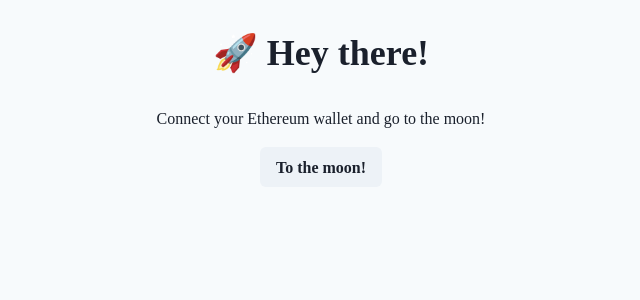
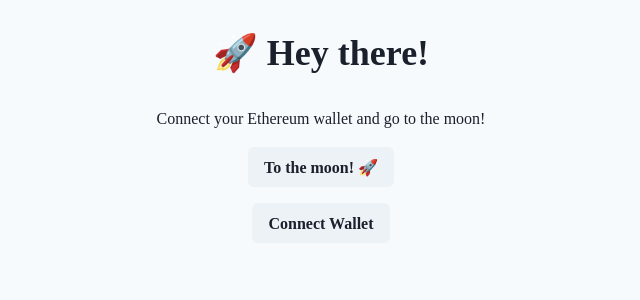
Before and after one commit to brandon-man/rocket-frontend, a Next.js app: page / in a window 1280 px wide. Shown: the top 300 px of the page, without its empty margins (319-959 px from the left). Built offline with nearby package versions, Linux system fonts and the light colour scheme.

Commit message:
Connect to wallet

```diff
--- a/components/Home.js
+++ b/components/Home.js
@@ -1,4 +1,11 @@
-import { Button, Container, Flex, Heading, Text } from "@chakra-ui/react";
+import {
+  Button,
+  Container,
+  Flex,
+  Heading,
+  Stack,
+  Text,
+} from "@chakra-ui/react";
 import { useEffect, useState } from "react";
 import { ethers } from "ethers";
 
@@ -36,6 +43,29 @@
     }
   };
 
+  /**
+   * Implement your connectWallet method here
+   */
+  const connectWallet = async () => {
+    try {
+      const { ethereum } = window;
+
+      if (!ethereum) {
+        alert("Get MetaMask!");
+        return;
+      }
+
+      const accounts = await ethereum.request({
+        method: "eth_requestAccounts",
+      });
+
+      console.log("Connected", accounts[0]);
+      setCurrentAccount(accounts[0]);
+    } catch (error) {
+      console.log(error);
+    }
+  };
+
   useEffect(() => {
     checkIfWalletIsConnected();
   }, []);
@@ -44,10 +74,13 @@
     <Container>
       <Flex alignItems="center" flexDirection="column" m={4}>
         <Heading p={4}>🚀 Hey there!</Heading>
-
         <Text p={4}>Connect your Ethereum wallet and go to the moon!</Text>
-
-        <Button onClick={null}>To the moon!</Button>
+        <Stack spacing={4} direction="column" align="center">
+          <Button onClick={null}>To the moon! 🚀</Button>
+          {!currentAccount && (
+            <Button onClick={connectWallet}>Connect Wallet</Button>
+          )}
+        </Stack>
       </Flex>
     </Container>
   );
```
